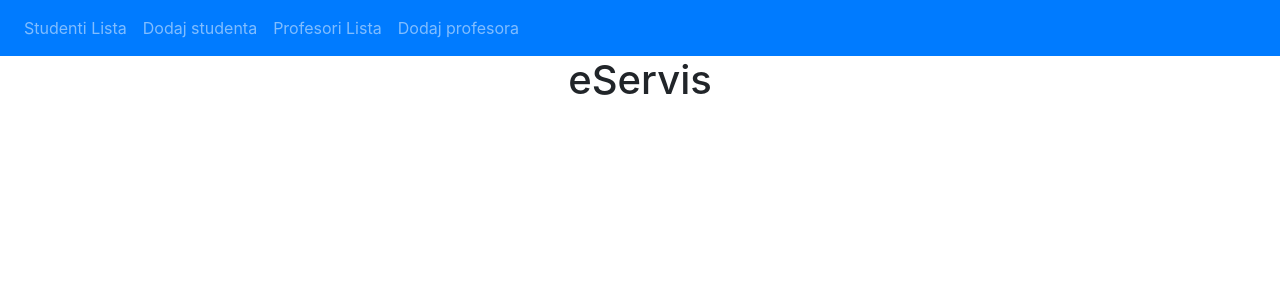
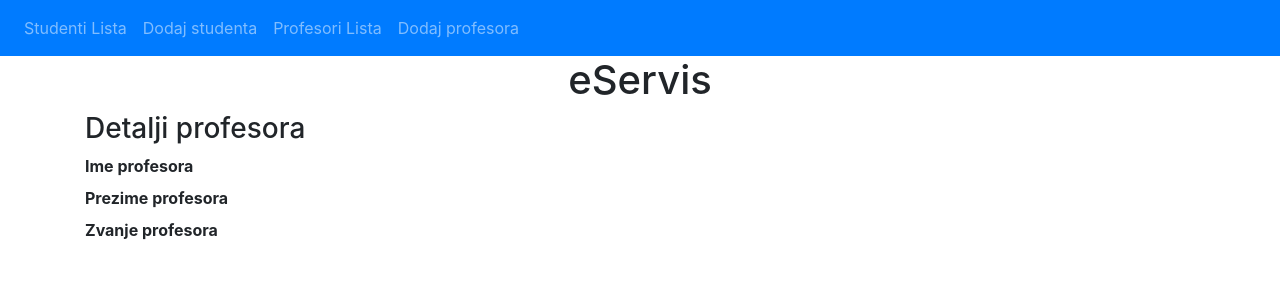
Before and after one commit to ljubicamiljkovic56/angular-eservis, an Angular app: page /teacher-details/1 in a window 1280 px wide. Before the commit this address led to /. Shown: the top 300 px of the page. Built offline with nearby package versions, Linux system fonts and the light colour scheme; no server answers.

Commit message:
Brisanje i detalji profesora

```diff
--- a/src/app/app-routing.module.ts
+++ b/src/app/app-routing.module.ts
@@ -4,6 +4,7 @@ import { CreateStudentComponent } from './create-student/create-student.componen
 import { CreateTeacherComponent } from './create-teacher/create-teacher.component';
 import { StudentDetailsComponent } from './student-details/student-details.component';
 import { StudentListComponent } from './student-list/student-list.component';
+import { TeacherDetailsComponent } from './teacher-details/teacher-details.component';
 import { TeacherListComponent } from './teacher-list/teacher-list.component';
 import { UpdateStudentComponent } from './update-student/update-student.component';
 import { UpdateTeacherComponent } from './update-teacher/update-teacher.component';
@@ -16,7 +17,8 @@ const routes: Routes = [
   {path: 'student-details/:id', component: StudentDetailsComponent},
   {path: 'teachers', component: TeacherListComponent},
   {path: 'create-teacher', component: CreateTeacherComponent},
-  {path: 'update-teacher/:id', component: UpdateTeacherComponent}
+  {path: 'update-teacher/:id', component: UpdateTeacherComponent},
+  {path: 'teacher-details/:id', component: TeacherDetailsComponent}
 ];
 
 @NgModule({
--- a/src/app/app.module.ts
+++ b/src/app/app.module.ts
@@ -11,6 +11,7 @@ import { StudentDetailsComponent } from './student-details/student-details.compo
 import { TeacherListComponent } from './teacher-list/teacher-list.component';
 import { CreateTeacherComponent } from './create-teacher/create-teacher.component';
 import { UpdateTeacherComponent } from './update-teacher/update-teacher.component';
+import { TeacherDetailsComponent } from './teacher-details/teacher-details.component';
 @NgModule({
   declarations: [
     AppComponent,
@@ -20,7 +21,8 @@ import { UpdateTeacherComponent } from './update-teacher/update-teacher.componen
     StudentDetailsComponent,
     TeacherListComponent,
     CreateTeacherComponent,
-    UpdateTeacherComponent
+    UpdateTeacherComponent,
+    TeacherDetailsComponent
   ],
   imports: [
     BrowserModule,
--- /dev/null
+++ b/src/app/teacher-details/teacher-details.component.html
@@ -0,0 +1,12 @@
+<h3> Detalji profesora </h3>
+<div>
+    <div>
+        <label> <b> Ime profesora </b></label> {{teacher.firstName}}
+    </div>
+    <div>
+        <label> <b> Prezime profesora </b></label> {{teacher.lastName}}
+    </div>
+    <div>
+        <label> <b> Zvanje profesora </b></label> {{teacher.title}}
+    </div>
+</div>
--- /dev/null
+++ b/src/app/teacher-details/teacher-details.component.ts
@@ -0,0 +1,27 @@
+import { Component, OnInit } from '@angular/core';
+import { ActivatedRoute } from '@angular/router';
+import { Teacher } from '../model/teacher';
+import { TeacherService } from '../services/teacher.service';
+
+@Component({
+  selector: 'app-teacher-details',
+  templateUrl: './teacher-details.component.html',
+  styleUrls: ['./teacher-details.component.css']
+})
+export class TeacherDetailsComponent implements OnInit {
+
+  id: number;
+  teacher: Teacher;
+  constructor(private route: ActivatedRoute,
+    private teacherService: TeacherService) { }
+
+  ngOnInit(): void {
+    this.id = this.route.snapshot.params['id'];
+
+    this.teacher = new Teacher();
+    this.teacherService.getTeacherById(this.id).subscribe(data => {
+      this.teacher = data;
+    });
+  }
+
+}
--- a/src/app/teacher-list/teacher-list.component.html
+++ b/src/app/teacher-list/teacher-list.component.html
@@ -15,8 +15,8 @@
             <td> {{teacher.title }} </td>
             <td>
                 <button (click) = "updateTeacher(teacher.id)" class="btn btn-info">Izmeni</button>
-                <!-- <button (click) = "deleteStudent(student.id)" class="btn btn-danger" style="margin-left: 10px;">Obrisi</button>
-                <button (click) = "studentDetails(student.id)" class="btn btn-success" style="margin-left: 10px;">Detalji</button> -->
+                <button (click) = "deleteTeacher(teacher.id)" class="btn btn-danger" style="margin-left: 10px;">Obrisi</button>
+                <button (click) = "teacherDetails(teacher.id)" class="btn btn-success" style="margin-left: 10px;">Detalji</button>
             </td>
         </tr>
     </tbody>
--- a/src/app/teacher-list/teacher-list.component.ts
+++ b/src/app/teacher-list/teacher-list.component.ts
@@ -29,4 +29,15 @@ export class TeacherListComponent implements OnInit {
     this.router.navigate(['update-teacher', id]);
   }
 
+  deleteTeacher(id: number){
+    this.teacherService.deleteTeacher(id).subscribe(data => {
+      console.log(data);
+      this.getTeachers();
+    });
+  }
+
+  teacherDetails(id: number){
+    this.router.navigate(['teacher-details', id]);
+  }
+
 }
```
Also changed, not shown: src/app/teacher-details/teacher-details.component.css (added), 1 other file (tests, documents, lock files or other folders).
